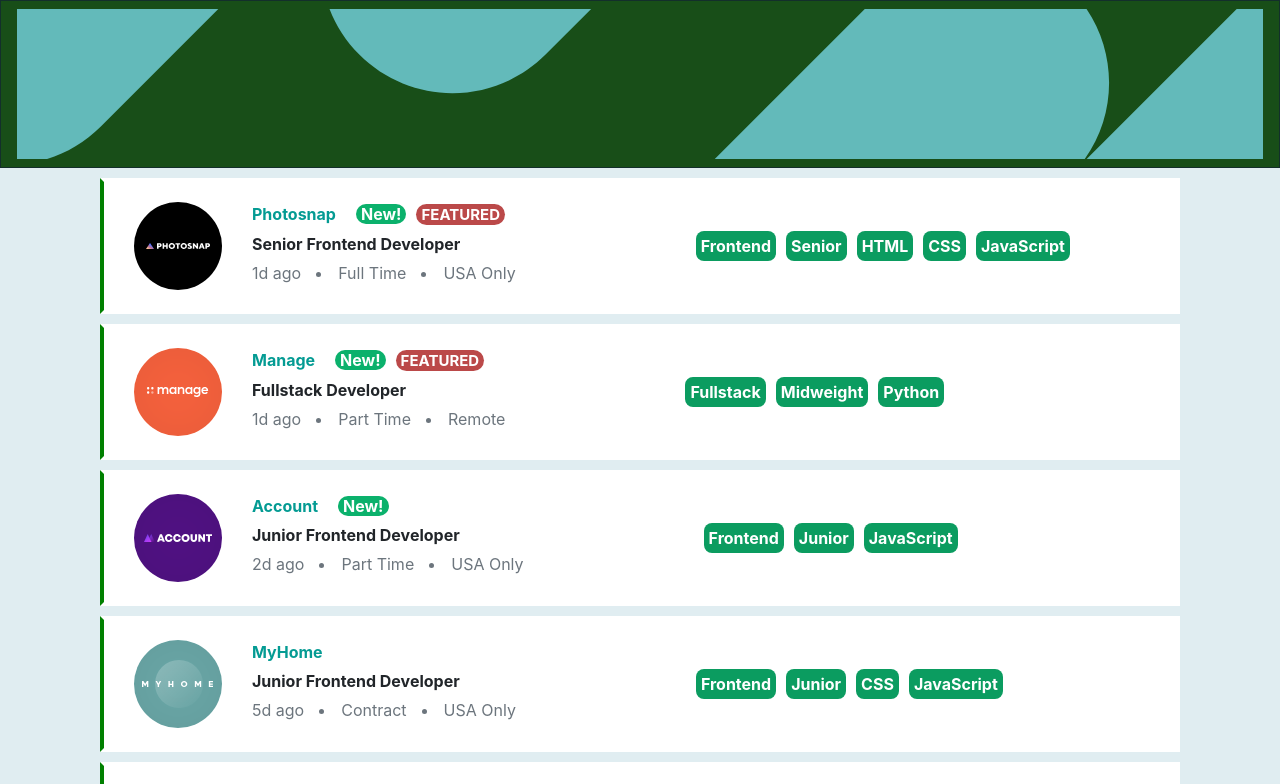
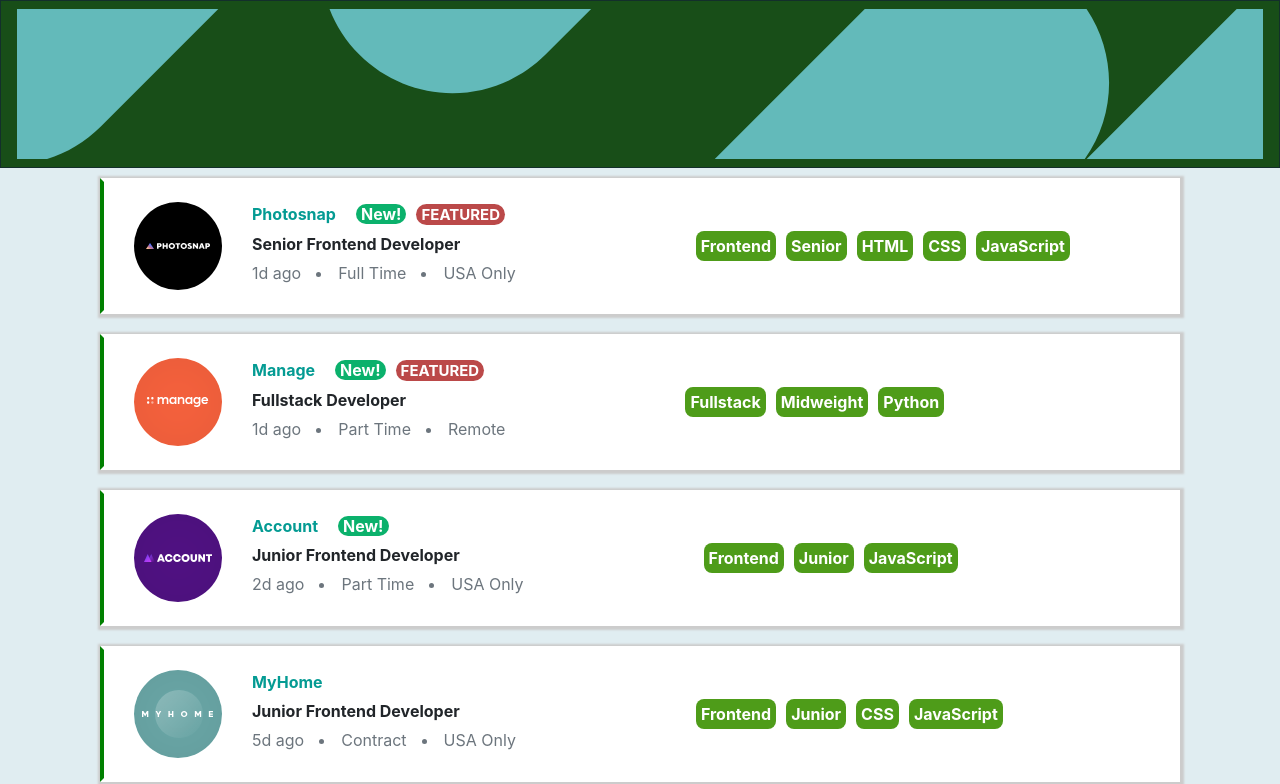
Before and after one commit to ellietms/first-job-listings-react, a React (Create React App) app: page / in a window 1280 px wide. Shown: the top 784 px of the page. Built offline with nearby package versions, Linux system fonts and the light colour scheme.

Commit message:
add changes

```diff
--- a/src/App.css
+++ b/src/App.css
@@ -17,11 +17,12 @@ svg{
   background-color: white;
   display: flex;
   justify-content: flex-start;
-  margin-bottom: 10px;
+  margin-bottom: 20px;
   margin-top: 10px;
   border: 4px solid white;
   border-left-color: green;
   width: 100%;
+  box-shadow:1px 1px 2px 3px #ccc;
 }
 
 .image-container{
@@ -102,7 +103,7 @@ flex-direction: row;
 
 .feature-style{
   color: white;
-  background-color:rgb(11, 156, 96);
+  background-color:rgb(78, 156, 25);
   border-radius: 8px;
   margin-right: 10px;
   margin-left: auto;
```
